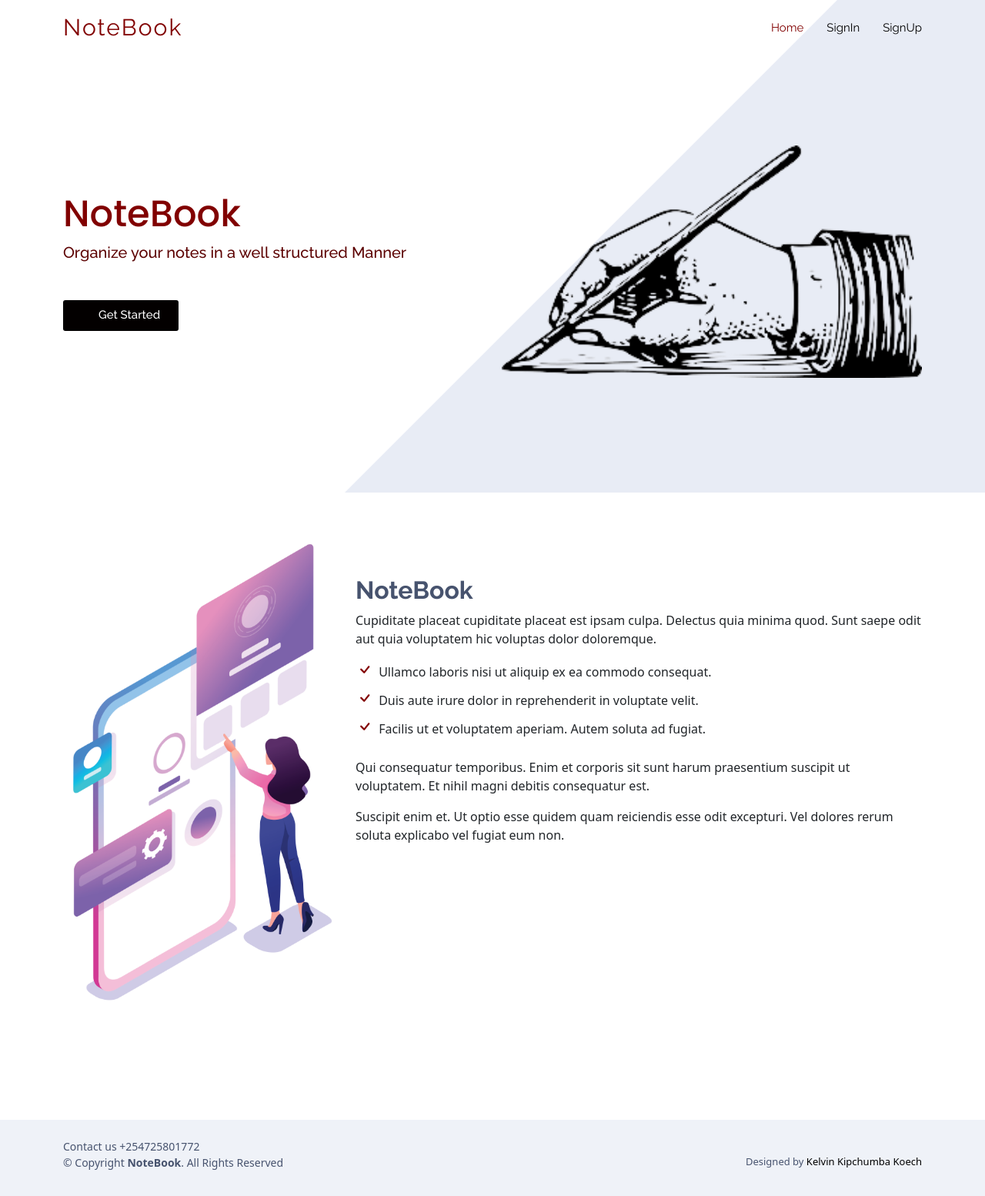
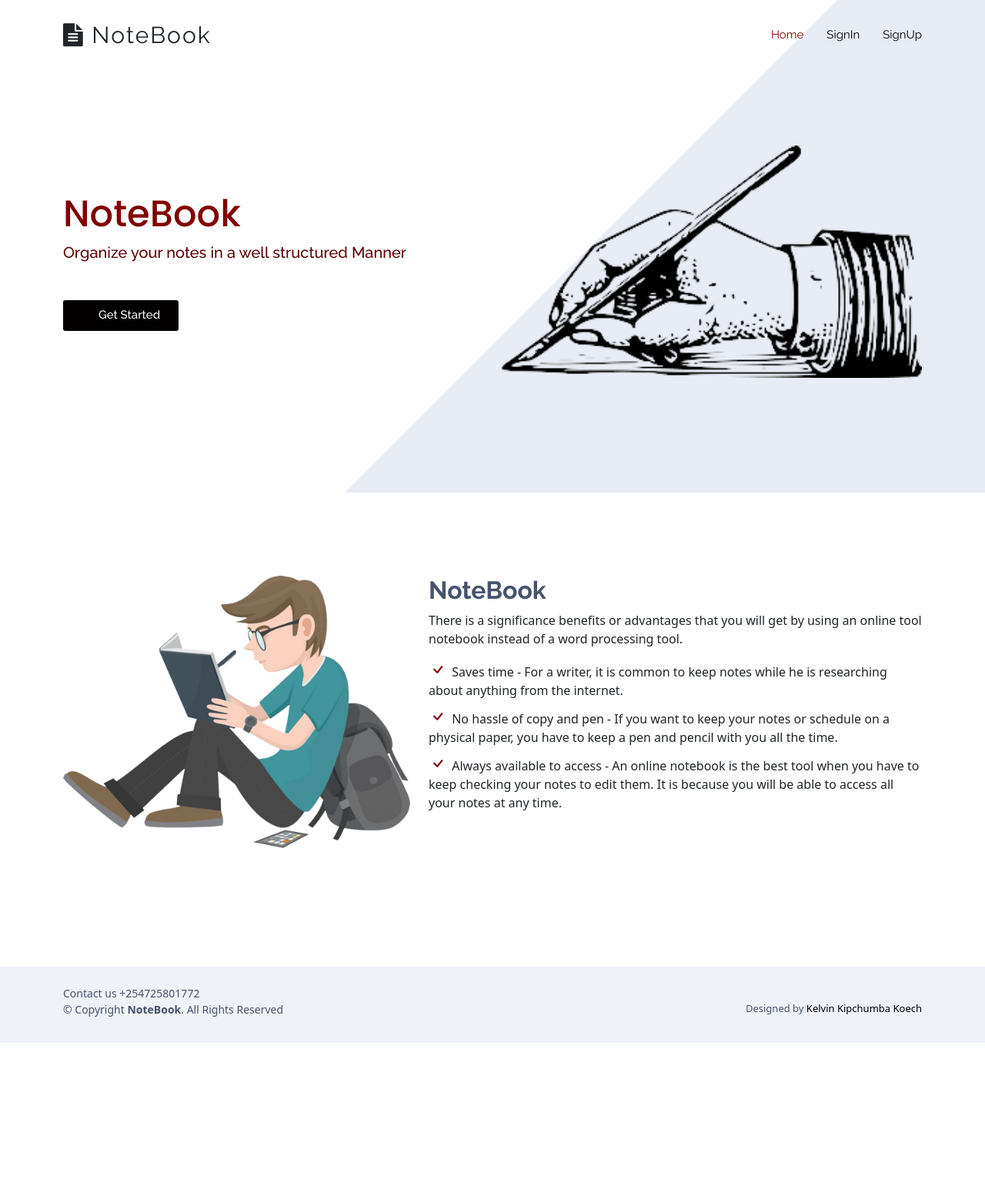
Before and after one commit to k-koech/notebook_django, a Django app: page / in a window 1280 px wide. Shown: the whole page at 77% size. After the commit the page ends 1355 px from the top, so only its background shows below. Run offline with Django 3.2, Linux system fonts and the light colour scheme; some libraries are stand-ins or nearby versions.

Commit message:
cleaned the code

```diff
--- a/notes/static/assets/css/dashboard.css
+++ b/notes/static/assets/css/dashboard.css
@@ -11,10 +11,10 @@
 .social a
 {
     margin: 10px !important;
-    color: #840000;
+    color: #157003;
 }
 
 .social a:hover
 {
-color: #740000 !important;
+color: #0e4b06 !important;
 }
--- a/notes/static/assets/css/style.css
+++ b/notes/static/assets/css/style.css
@@ -62,7 +62,7 @@
   transition: all 0.5s;
   z-index: 997;
   transition: all 0.5s;
-  padding: 15px 0;
+  /* padding: 15px 0; */
   background: rgba(255, 255, 255, 0.95);
 }
 #header.header-transparent {
--- a/notes/static/assets/js/profile.js
+++ b/notes/static/assets/js/profile.js
@@ -21,6 +21,7 @@ function subscribe()
                         title: "Success!",
                         text: "Subscribed successfully!",
                         icon: "success",
+                        timer: 5000
                       });
 
                 }
@@ -30,6 +31,7 @@ function subscribe()
                         title: "Success!",
                         text: "Unsubscribed successfully!",
                         icon: "success",
+                        timer: 5000
                       });
                 }
             },
--- a/notes/templates/includes/base.html
+++ b/notes/templates/includes/base.html
@@ -33,11 +33,12 @@
 <body>
 
   <!-- ======= Header ======= -->
-  <header id="header" class="fixed-top  header-transparent ">
+  <header id="header" class="fixed-top  header-transparent pt-4 pb-5">
     <div class="container d-flex align-items-center justify-content-between">
 
       <div class="logo">
-        <h1><a href="/">NoteBook</a></h1>
+        <h1><a class="text-dark font-weight-bold" href="/"><i class="fa fa-file-text" aria-hidden="true"></i>
+          NoteBook</a></h1>
       </div>
 
       <nav id="navbar" class="navbar">
--- a/notes/templates/index.html
+++ b/notes/templates/index.html
@@ -29,23 +29,20 @@
       <div class="container">
 
         <div class="row content">
-          <div class="col-md-4" data-aos="fade-right">
-            <img src="assets/img/details-3.png" class="img-fluid" alt="">
+          <div class="col-md-5 pt-5" data-aos="fade-right">
+            <img src="{% static 'assets/img/Writing.png' %}" class="img-fluid" alt="">
           </div>
-          <div class="col-md-8 pt-5" data-aos="fade-up">
+          <div class="col-md-7 pt-5" data-aos="fade-up">
             <h3>NoteBook</h3>
-            <p>Cupiditate placeat cupiditate placeat est ipsam culpa. Delectus quia minima quod. Sunt saepe odit aut quia voluptatem hic voluptas dolor doloremque.</p>
+            <p>
+              There is a significance benefits or advantages that you will get by using an online tool notebook instead of a word processing tool.
+            </p>
             <ul>
-              <li><i class="bi bi-check"></i> Ullamco laboris nisi ut aliquip ex ea commodo consequat.</li>
-              <li><i class="bi bi-check"></i> Duis aute irure dolor in reprehenderit in voluptate velit.</li>
-              <li><i class="bi bi-check"></i> Facilis ut et voluptatem aperiam. Autem soluta ad fugiat.</li>
+              <li><i class="bi bi-check"></i>   Saves time - For a writer, it is common to keep notes while he is researching about anything from the internet.</li>
+              <li><i class="bi bi-check"></i> No hassle of copy and pen - If you want to keep your notes or schedule on a physical paper, you have to keep a pen and pencil with you all the time.</li>
+              <li><i class="bi bi-check"></i> Always available to access - An online notebook is the best tool when you have to keep checking your notes to edit them. It is because you will be able to access all your notes at any time.</li>
             </ul>
-            <p>
-              Qui consequatur temporibus. Enim et corporis sit sunt harum praesentium suscipit ut voluptatem. Et nihil magni debitis consequatur est.
-            </p>
-            <p>
-              Suscipit enim et. Ut optio esse quidem quam reiciendis esse odit excepturi. Vel dolores rerum soluta explicabo vel fugiat eum non.
-            </p>
+
           </div>
         </div>
 
```
Also changed, not shown: notes/templates/dashboard.html (+4 -18 lines), notes/templates/profile.html (+3 -49 lines), notes/static/assets/img/Writing.png (added), notes/static/assets/img/features.svg (deleted).
